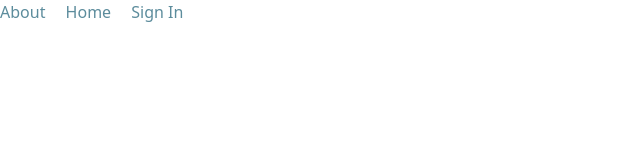
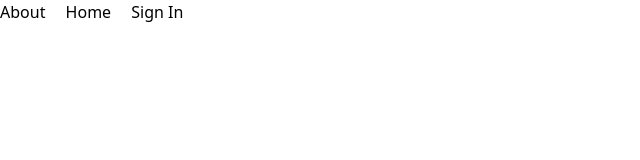
Before and after one commit to maxwellalvord/Safe-Travel-Systems, a Next.js app: page / in a window 1280 px wide. Shown: the top 160 px of the page, without its empty margins (0-640 px from the left). Built offline with nearby package versions, Linux system fonts and the light colour scheme.

Commit message:
WIP troubleshooting adding a global header

```diff
--- a/pages/_app.js
+++ b/pages/_app.js
@@ -1,7 +1,8 @@
 import '../styles/globals.css'
+import Header from './header';
 
 function MyApp({ Component, pageProps }) {
-  return <Component {...pageProps} />
+  return <Header><Component {...pageProps} /></Header>
 }
 
 export default MyApp
--- /dev/null
+++ b/pages/header.js
@@ -0,0 +1,17 @@
+import Link from 'next/link';
+import styled from 'styled-components';
+
+
+
+export default function Header() {
+
+
+
+  return (
+    <>
+      <Link href='/about'><a>About</a></Link> &emsp;
+      <Link href='/'><a>Home</a></Link> &emsp;
+      <Link href='/signin'><a>Sign In</a></Link>
+    </>
+  )
+}
--- a/pages/index.js
+++ b/pages/index.js
@@ -1,21 +1,20 @@
 // import styles from '../styles/Home.module.css'
-import Link from 'next/link';
+import Header from './header';
 import styled from 'styled-components';
 
 
 
 export default function Home() {
 
-  const A = styled.a`
-    color: #5c8c9c;
-    hover: cursor;
-  `;
+  const Head = styled.a`
+  color: #5c8c9c;
+`;
 
   return (
     <>
-      <Link href='/about'><A>About</A></Link> &emsp;
-      <Link href='/'><A>Home</A></Link> &emsp;
-      <Link href='/signin'><A>Sign In</A></Link>
+      <Head>
+      {/* <Header></Header> */}
+      </Head>
     </>
   )
 }
```
